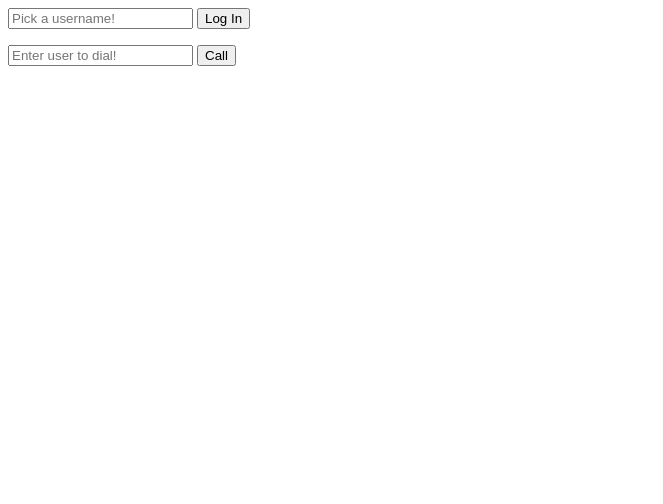
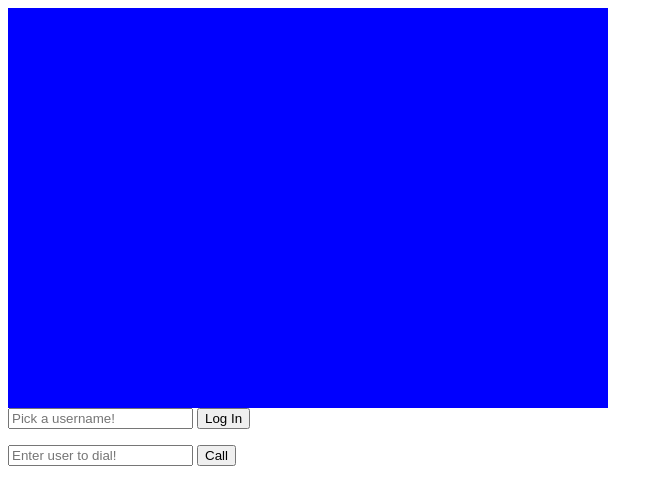
Before and after one commit to parkermerritt/blip, a plain HTML site: page index.html in a window 1280 px wide. Shown: the whole page, without its empty margins (0-663 px from the left). Drawn offline with nearby package versions, Linux system fonts and the light colour scheme.

Commit message:
resized video window and added files for alternative method

```diff
--- a/css/style.css
+++ b/css/style.css
@@ -11,3 +11,9 @@ video:nth-of-type(2) {
   width: auto; height: auto; z-index: -100;
   background-size: cover;
 }
+
+#vid-box {
+	background-color: blue;
+	height:400px;
+	width:600px;
+}
```
